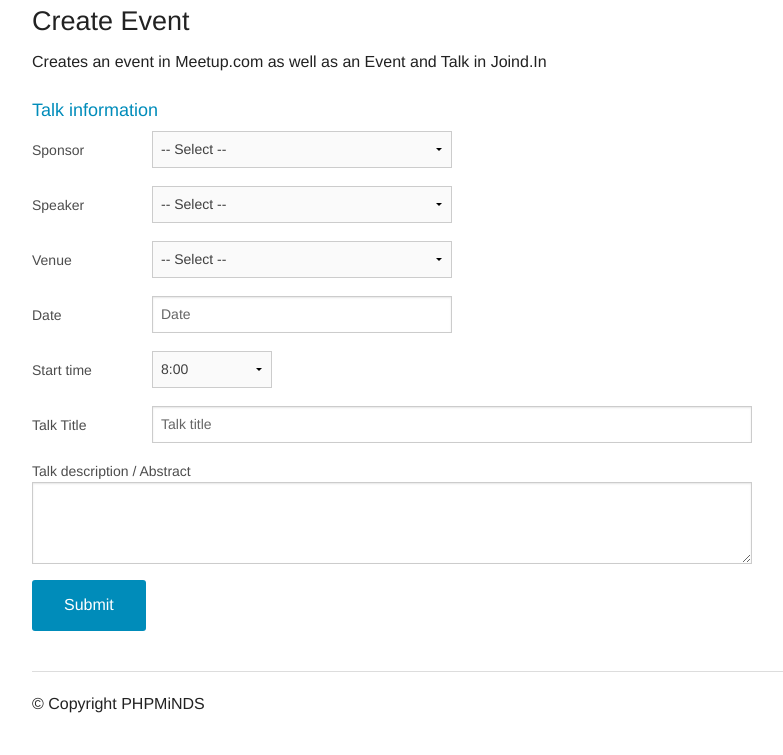
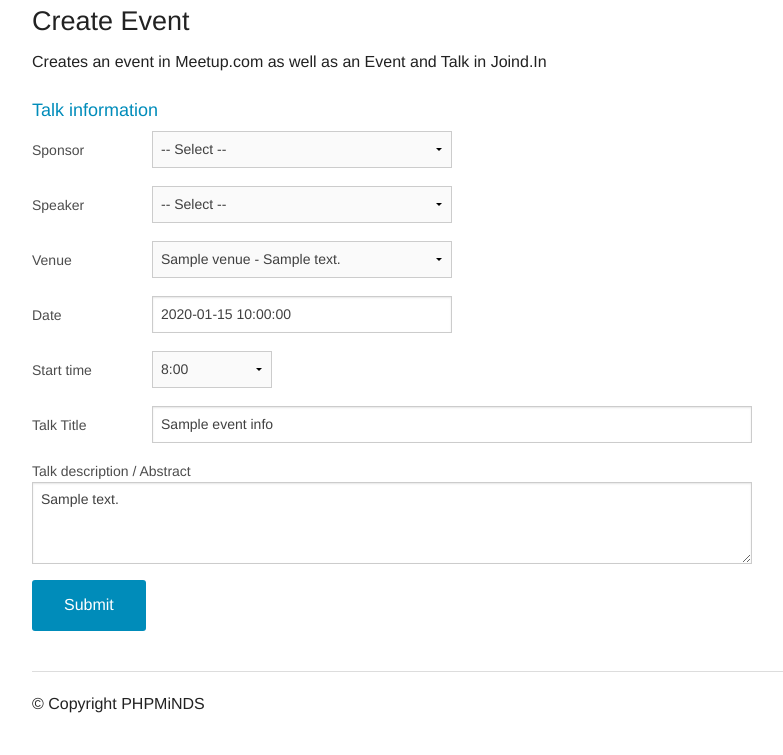
Before and after one commit to phpminds/website, a PHP site: template app/templates/admin/create-event.twig in a window 1280 px wide. Shown: the part 45-800 px from the top of the page, without its empty margins (123-906 px from the left). Run offline with PHP 8.4, Linux system fonts and the light colour scheme; the template is opened without the code that fills it: most values are stand-ins (such as "Sample title", 1, 10 or a date in 2020); some libraries are stand-ins or nearby versions.

Commit message:
Can sync event if a meetup_id is passed.

```diff
--- a/app/templates/admin/create-event.twig
+++ b/app/templates/admin/create-event.twig
@@ -66,7 +66,7 @@
                         <select id="venues" name="venue">
                             <option value="0">-- Select --</option>
                             {% for venue in venues %}
-                                <option value="{{ venue.id }}">{{ venue.name }} - {{ venue.address }}</option>
+                                <option {% if eventInfo.venue_id == venue.id %}selected{% endif %} value="{{ venue.id }}">{{ venue.name }} - {{ venue.address }}</option>
                             {% endfor %}
                         </select>
                     </div>
@@ -78,7 +78,7 @@
                         <label class="inline">Date</label>
                     </div>
                     <div class="large-5 columns">
-                        <input placeholder="Date" name="start_date" class="textbox-n" type="text" onfocus="(this.type='date')"  id="date">
+                        <input placeholder="Date" name="start_date" class="textbox-n" type="text" onfocus="(this.type='date')" {% if eventInfo.date is defined %}value="{{ eventInfo.date }}"{% endif %} id="date">
                     </div>
                     <div class="large-2 columns"></div>
                 </div>
@@ -102,13 +102,13 @@
                         <label class="inline">Talk Title</label>
                     </div>
                     <div class="large-10 columns">
-                        <input type="text" id="talk_title" name="talk_title" placeholder="Talk title">
+                        <input type="text" id="talk_title" name="talk_title" placeholder="Talk title" value="{{ eventInfo.title }}">
                     </div>
                 </div>
 
                 <div class="row collapse">
                     <label>Talk description / Abstract</label>
-                    <textarea name="talk_description" id="talk_description" rows="4"></textarea>
+                    <textarea name="talk_description" id="talk_description" rows="4">{{ eventInfo.description  }}</textarea>
                 </div>
                 <button type="submit" class="radius button">Submit</button>
             </form>
--- a/app/templates/admin/dashboard.twig
+++ b/app/templates/admin/dashboard.twig
@@ -20,7 +20,7 @@
                 <tbody>
                 {% for event in events %}
                     <tr>
-                        <td>{{ event.month }}</td>
+                        <td>{{ event.date }}</td>
                         <td><a href="{{ event.event_url  }}" target="_blank">{{ event.subject }}</a></td>
                         <td>{{ event.speaker }}</td>
                         <td><a href="{{ event.joindin_url }}" target="_blank">Go to Joindin talk</a></td>
```
Also changed, not shown: app/src/Action/CreateEventAction.php (+23 -3 lines), app/src/Validator/EventValidator.php (+0 -12 lines).
